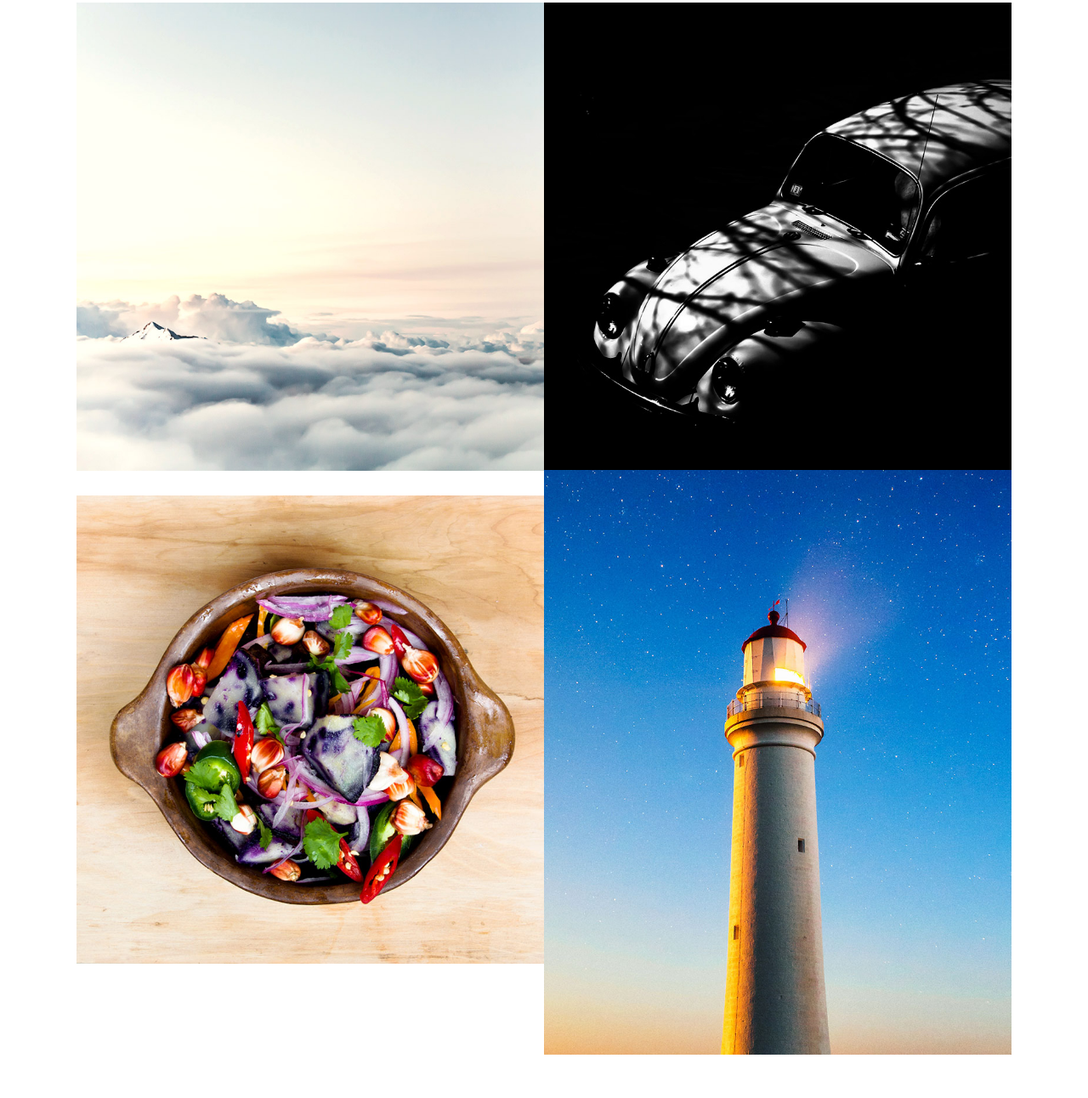
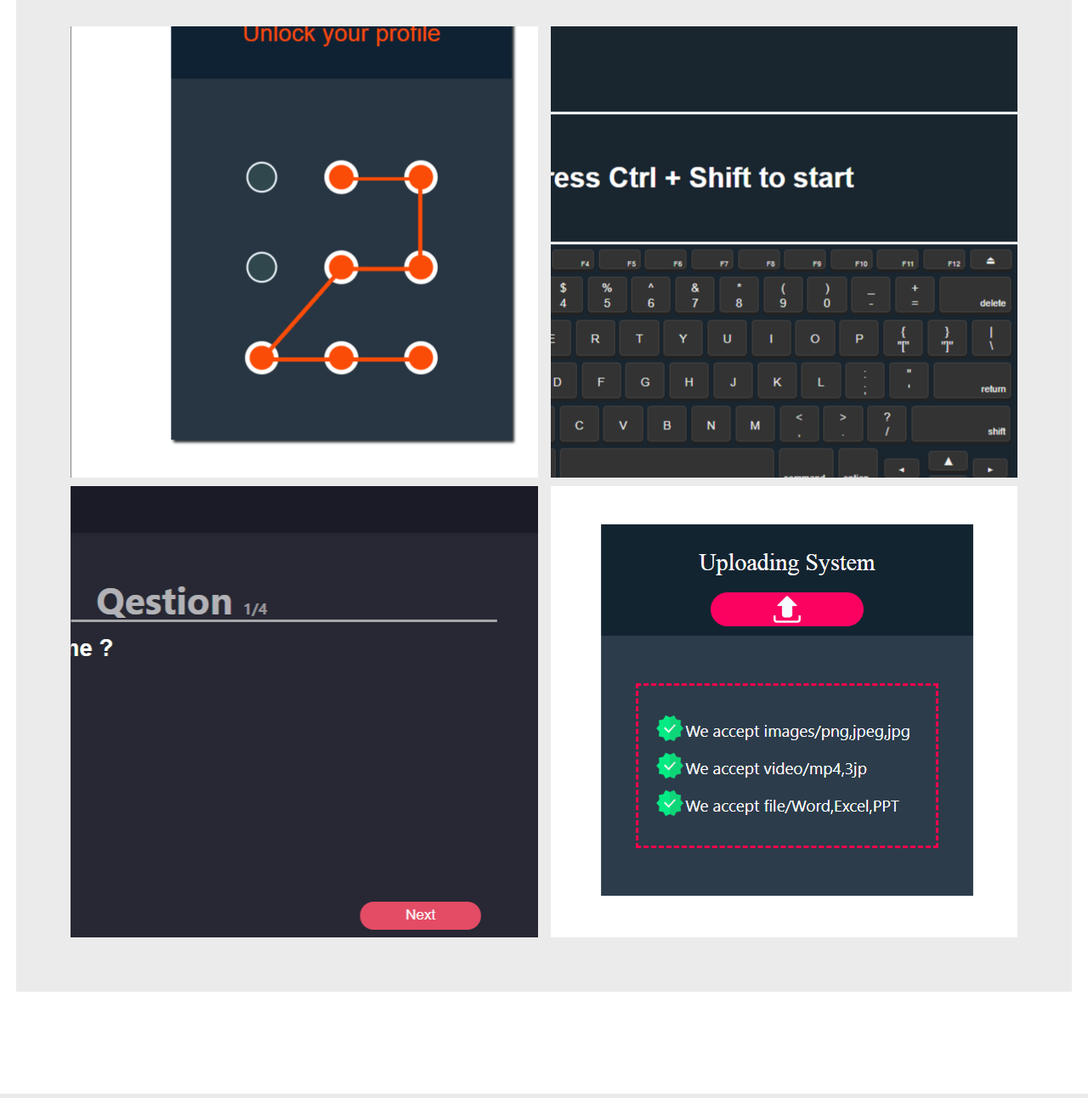
Before and after one commit to yacine-yac/protfolio, a plain HTML site: page index.html in a window 1280 px wide. Shown: the part 4017-5309 px from the top of the page at 85% size. Drawn offline with Linux system fonts and the light colour scheme; files whose address does not match are found by name.

Commit message:
add projects

```diff
--- /dev/null
+++ b/css/pro.css
@@ -0,0 +1,58 @@
+
+.projects-item{
+    width: 97vw;height: 150vh;display: grid;padding: 5%;
+    grid-template-columns: repeat(2,1fr);
+    grid-template-rows: repeat(2,1fr);
+    grid-row-gap:10px;margin: auto;
+    grid-column-gap:15px;  background-color: #ebebeb;
+}
+.projects-item > div{
+    position: relative;z-index: 2;overflow: hidden;
+
+    background: center  ;
+    background-size: contain;
+}
+.projects-item > div:nth-child(1){
+    background: center url("../images/projects/pattern.png");
+}
+.projects-item > div:nth-child(2){
+    background: center url("../images/projects/keyboard.png");
+}
+.projects-item > div:nth-child(3){
+    background: center url("../images/projects/quiz.png");
+}
+.projects-item > div:nth-child(4){
+    background: center url("../images/projects/upload.png");
+}
+.overly-item{
+    width: 100%;height: 100%;;
+    position: absolute;z-index: 20;
+    background-color: rgba(40, 44, 57, 0.789);
+    transform: translateX( -100%);
+}
+.projects-item > div:hover .overly-item{
+    transform: translateX(0%);transition: 0.43s ease-in;
+}
+.overly-item .bottom{
+    position: absolute;margin: auto;
+    bottom: 0;
+    width: 100%;height: 35%;background-color: #303743;
+    transform: translateY( 100%);
+}
+.projects-item > div:hover .bottom{
+    transform: translateY(0%);transition: 0.53s ease-in;
+}
+.overly-item .bottom h1{
+    color: white;margin: 10px;
+
+}
+.overly-item ul{
+    width: 100%;height: 80%;margin: auto;
+
+}
+.overly-item ul li{
+    width: 40%;height: 60%;list-style-type: none;
+}
+.overly-item .bottom p{
+    width: 70%;color: rgb(203, 203, 201);margin-left: 10px;
+}
--- a/index.html
+++ b/index.html
@@ -20,6 +20,7 @@
    <link rel="stylesheet" href="css/base.css">
    <link rel="stylesheet" href="css/main.css">
    <link rel="stylesheet" href="css/vendor.css">
+   <link rel="stylesheet" href="css/pro.css" >
 
    <!-- script
    ================================================== -->
@@ -346,90 +347,63 @@
    		<div class="col-twelve">
 
    			<h5>Portfolio</h5>
-   			<h1>Check Out Some of My Works.</h1>
-
-   			<p class="lead">Lorem ipsum Do commodo in proident enim in dolor cupidatat adipisicing dolore officia nisi aliqua incididunt Ut veniam lorem ipsum Consectetur ut in in eu do.</p>
+   			<h1>Projects are soon deploy</h1>
+            <p class="lead">You can check code on GitHub repositories, I work on the deployment of this projects</p>
 
    		</div>
    	</div> <!-- /section-intro-->
-
-   	<div class="row portfolio-content">
-
-   		<div class="col-twelve">
-
-   			<!-- portfolio-wrapper -->
-	         <div id="folio-wrapper" class="block-1-2 block-mob-full stack">
-
-				 <!-- /folio-item -->
-
-	            <div class="bgrid folio-item">
-	               <div class="item-wrap">
-	               	<img src="images/portfolio/clouds.jpg"alt="Clouds">
-	                  <a href="https://yacine-yac.github.io/pattern-phone/" target="_blank" class="overlay">
-	                     <div class="folio-item-table">
-	                     	<div class="folio-item-cell">
-	                     		<h3 class="folio-title">Phone Pattern</h3>
-		     					    	<span class="folio-types">
-		     					       	   It allows to design a specific phone pattern.
-
- <li><a href="https://github.com/yacine-yac"><i class="fa fa-github"></i></a></li>
-									    </span>
+         <div class="projects-item">
+			  <!-- project  -->
                    <div>
-
+					 <div class="overly-item">
+						<ul class="intro-social">
+						   	<li><a href="https://github.com/yacine-yac/pattern-phone"><i class="fa fa-github"></i></a></li>
+						</ul>
+						   <div class="bottom">
+							 <h1>Phone Pattern</h1>
+							 <p>This project allow user to design his pattern  Lock Pattern,like phone.</p>
 						   </div>
 					 </div>
 				   </div>
-	                  </a>
-	               </div>
-	        		</div> <!-- /folio-item -->
-
-	            <div class="bgrid folio-item">
-	               <div class="item-wrap">
-	               	<img src="images/portfolio/beetle.jpg" alt="Beetle">
-	                  <a href="#modal-04" class="overlay">
-	                     <div class="folio-item-table">
-	                     	<div class="folio-item-cell">
-	                     		<h3 class="folio-title">Keyboard Typing</h3>
-		     					    	<span class="folio-types">
-		     					       	  It allows users to training on keyboard
-		     					      </span>
+				   <!-- project  -->
+						<div>
+							<div class="overly-item">
+								<ul class="intro-social">
+										<li><a href="https://github.com/yacine-yac/keyboard-typing"><i class="fa fa-github"></i></a></li>
+								</ul>
+									<div class="bottom">
+									<h1>Keyboard Typing</h1>
+									<p>It 's a small App, which allows user to training on keyboard typing</p>
 									</div>
 							</div>
-	                  </a>
 					</div>
-	        		</div> <!-- /folio-item -->
-
-	        		<div class="bgrid folio-item">
-	               <div class="item-wrap">
-	               	<img src="images/portfolio/lighthouse.jpg" alt="Lighthouse">
-	                  <a href="#modal-05" class="overlay">
-	                     <div class="folio-item-table">
-	                     	<div class="folio-item-cell">
-	                     		<h3 class="folio-title">Quiz</h3>
-		     					    	<span class="folio-types">
-		     					       	  Handle a set of questions and published to result.
-		     					      </span>
+					<!-- project  -->
+						<div>
+							<div class="overly-item">
+								<ul class="intro-social">
+										<li><a href="https://github.com/yacine-yac/quiz"><i class="fa fa-github"></i></a></li>
+								</ul>
+									<div class="bottom">
+									<h1>Quiz</h1>
+									<p>This project is a quiz which release a set of question with answers and published the result.</p>
 									</div>
 							</div>
-	                  </a>
 						</div>
-	        		</div> <!-- /folio-item -->
-
-	            <div class="bgrid folio-item">
-	               <div class="item-wrap">
-	               	<img src="images/portfolio/salad.jpg" alt="Salad">
-	                  <a href="#modal-06" class="overlay">
-	                     <div class="folio-item-table">
-	                     	<div class="folio-item-cell">
-						<h3 class="folio-title">Upload system</h3>
-		     					      <span class="folio-types">
-		     					       	  It allows to upload files to server
-		     					      </span>
+				   		 <!-- project  -->
+						<div>
+									<div class="overly-item">
+									   <ul class="intro-social">
+											  <li><a href="https://github.com/yacine-yac"><i class="fa fa-github"></i></a></li>
+									   </ul>
+										  <div class="bottom">
+											<h1>Upload System</h1>
+											<p>This project allows, to upload files to server.</p>
 										  </div>
 									</div>
-	                  </a>
 						 </div>
-	        		</div> <!-- /folio-item -->
+		 </div>
+
+
 
 	            <!-- modal popups - begin
 	            ============================================================= -->
--- a/js/main.js
+++ b/js/main.js
@@ -103,30 +103,30 @@
 	/*---------------------------------------------------- */
 	/*	Masonry
 	------------------------------------------------------ */
-	var containerProjects = $('#folio-wrapper');
+	// var containerProjects = $('#folio-wrapper');
 
-	containerProjects.imagesLoaded( function() {
+	// containerProjects.imagesLoaded( function() {
 
-		containerProjects.masonry( {
-		  	itemSelector: '.folio-item',
-		  	resize: true
-		});
+	// 	containerProjects.masonry( {
+	// 	  	itemSelector: '.folio-item',
+	// 	  	resize: true
+	// 	});
 
-	});
+	// });
 
 
 	/*----------------------------------------------------*/
 	/*	Modal Popup
 	------------------------------------------------------*/
-   $('.item-wrap a').magnificPopup({
+//    $('.item-wrap a').magnificPopup({
 
-      type:'inline',
-      fixedContentPos: false,
-      removalDelay: 300,
-      showCloseBtn: false,
-      mainClass: 'mfp-fade'
+//       type:'inline',
+//       fixedContentPos: false,
+//       removalDelay: 300,
+//       showCloseBtn: false,
+//       mainClass: 'mfp-fade'
 
-   });
+//    });
 
    $(document).on('click', '.popup-modal-dismiss', function (e) {
    	e.preventDefault();
```
Also changed, not shown: css/base.css (line endings or trailing spaces), css/main.css (line endings or trailing spaces), images/projects/keyboard.png (added), images/projects/pattern.png (added), images/projects/quiz.png (added), images/projects/upload.png (added). Lines whose indentation alone changed are shown as unchanged.
